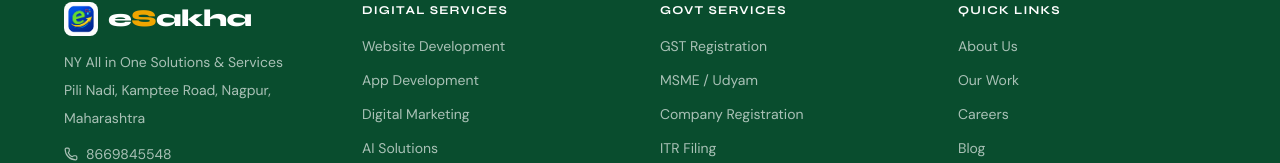
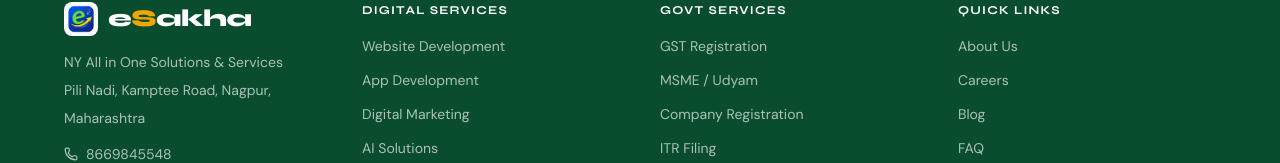
Before and after one commit to dikesh098/test-3, a Next.js app: page / in a window 1280 px wide. Shown: the part 8798-8961 px from the top of the page. Built offline with nearby package versions, Linux system fonts and the light colour scheme; no server answers.

Commit message:
Update Footer.tsx

```diff
--- a/src/components/layout/Footer.tsx
+++ b/src/components/layout/Footer.tsx
@@ -19,7 +19,6 @@ const GOVT_LINKS = [
 
 const QUICK_LINKS = [
   { label: "About Us", href: "/about" },
-  { label: "Our Work", href: "/our-work" },
   { label: "Careers", href: "/careers" },
   { label: "Blog", href: "/blog" },
   { label: "FAQ", href: "/faq" },
```
